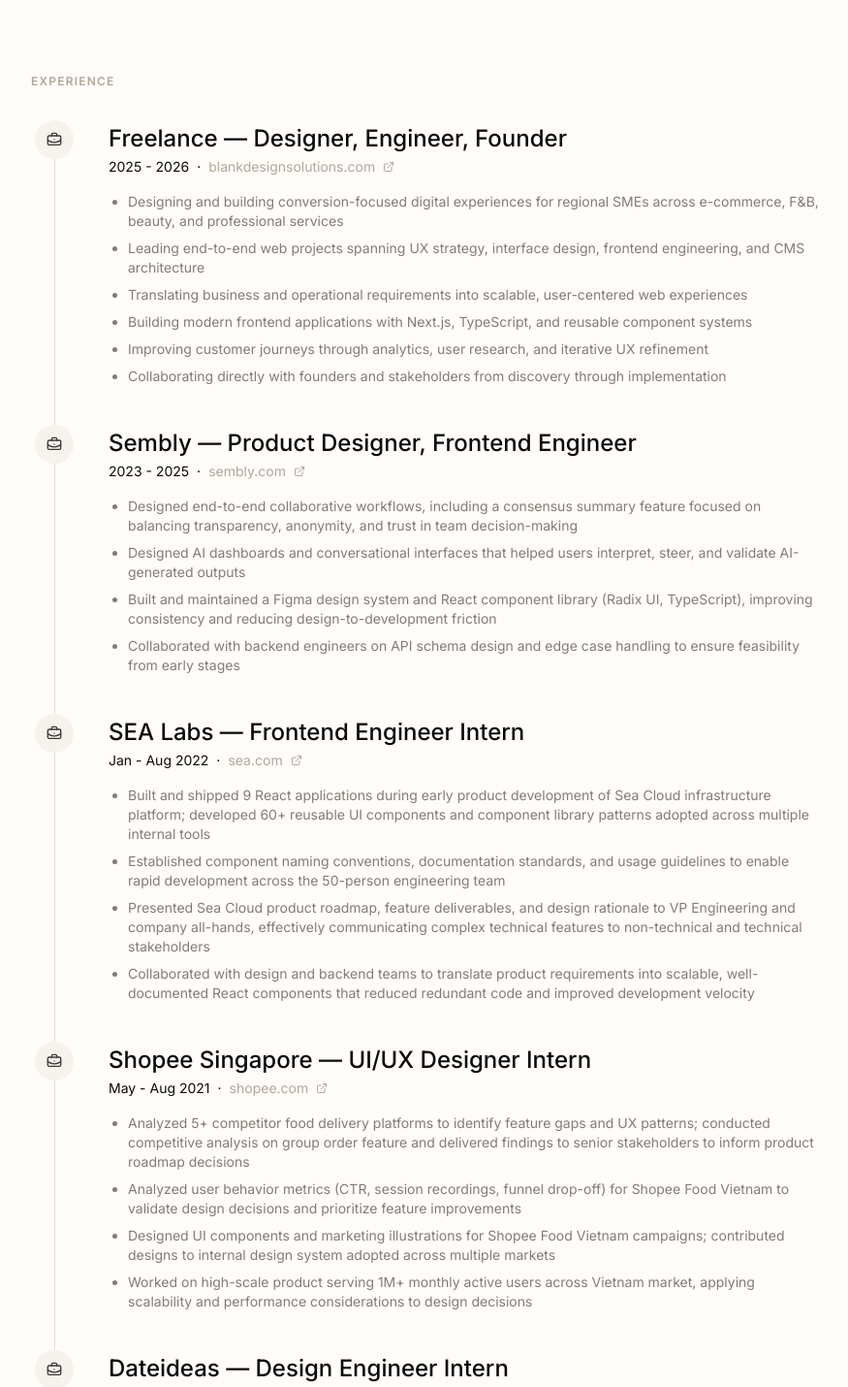
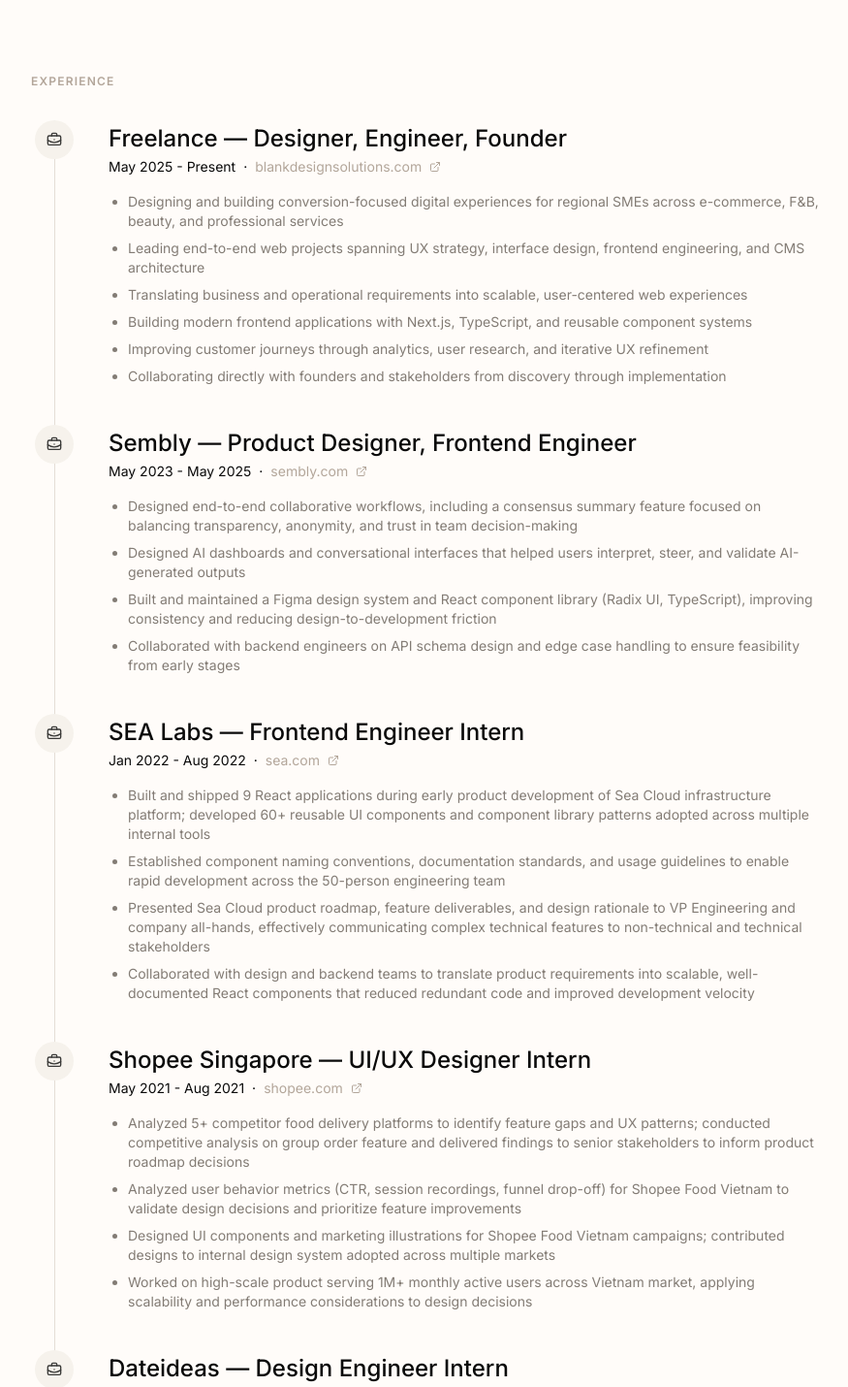
Before and after one commit to michelavieri/michela-portfolio-2026, a Next.js app: page / in a window 1280 px wide. Shown: the part 2360-3790 px from the top of the page at 97% size, without its empty margins (320-1195 px from the left). Built offline with nearby package versions, Linux system fonts and the light colour scheme.

Commit message:
feat: skills section

```diff
--- a/components/sections/ExperiencesSection.tsx
+++ b/components/sections/ExperiencesSection.tsx
@@ -9,7 +9,7 @@
         <div className="px-0 md:px-12 py-12">
             <SectionLabel label="Experience" />
 
-            <div>
+            <div className="max-w-4xl">
                 {experiences.map((experience, index) => (
                     <ExperienceCard
                         key={experience.company}
--- a/data/experiences.ts
+++ b/data/experiences.ts
@@ -5,7 +5,7 @@
   {
     company: 'Freelance',
     role: 'Designer, Engineer, Founder',
-    period: '2025 - 2026',
+    period: 'May 2025 - Present',
     website: 'blankdesignsolutions.com',
     highlights: [
       'Designing and building conversion-focused digital experiences for regional SMEs across e-commerce, F&B, beauty, and professional services',
@@ -20,7 +20,7 @@
   {
     company: 'Sembly',
     role: 'Product Designer, Frontend Engineer',
-    period: '2023 - 2025',
+    period: 'May 2023 - May 2025',
     website: 'sembly.com',
     highlights: [
       'Designed end-to-end collaborative workflows, including a consensus summary feature focused on balancing transparency, anonymity, and trust in team decision-making',
@@ -33,7 +33,7 @@
   {
     company: 'SEA Labs',
     role: 'Frontend Engineer Intern',
-    period: 'Jan - Aug 2022',
+    period: 'Jan 2022 - Aug 2022',
     website: 'sea.com',
     highlights: [
       'Built and shipped 9 React applications during early product development of Sea Cloud infrastructure platform; developed 60+ reusable UI components and component library patterns adopted across multiple internal tools',
@@ -46,7 +46,7 @@
   {
     company: 'Shopee Singapore',
     role: 'UI/UX Designer Intern',
-    period: 'May - Aug 2021',
+    period: 'May 2021 - Aug 2021',
     website: 'shopee.com',
     highlights: [
       'Analyzed 5+ competitor food delivery platforms to identify feature gaps and UX patterns; conducted competitive analysis on group order feature and delivered findings to senior stakeholders to inform product roadmap decisions',
@@ -59,7 +59,7 @@
   {
     company: 'Dateideas',
     role: 'Design Engineer Intern',
-    period: 'May - Aug 2021',
+    period: 'May 2021 - Aug 2021',
     highlights: [
       'Led end-to-end design and implementation of React Native features for a Singapore-based couples activity booking platform as the sole UI/UX designer',
       'Conducted user interviews and usability testing to uncover friction points and inform feature decisions',
```
